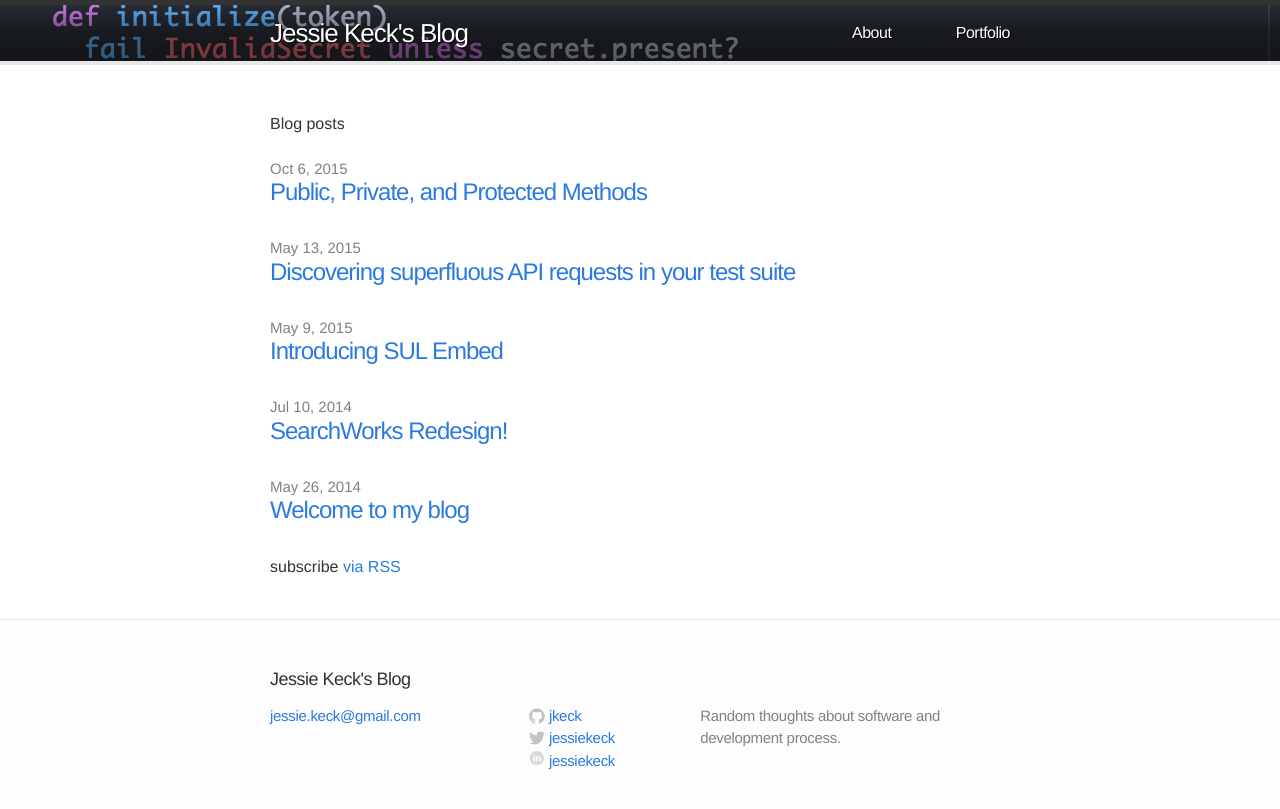
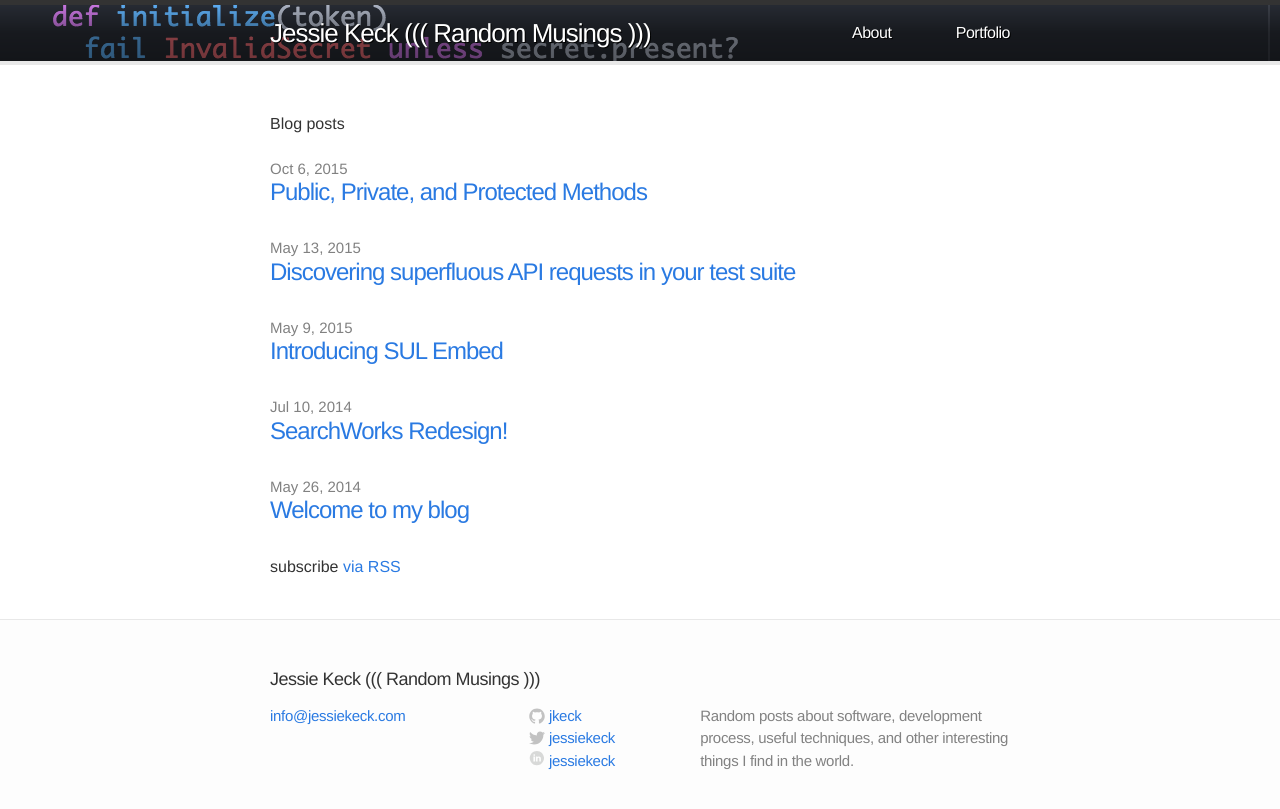
Before and after one commit to jkeck/jkeck.github.io, a Jekyll site: the page built from index.html, in a window 1280 px wide. Shown: the top 809 px of the page. Built offline with Jekyll 4.4.1, drawn with Linux system fonts in a browser that asks for light colours; nearby versions of some CDN libraries.

Commit message:
Update basic info in config.

```diff
--- a/_config.yml
+++ b/_config.yml
@@ -1,7 +1,7 @@
 # Site settings
-title: Jessie Keck's Blog
-email: jessie.keck@gmail.com
-description: "Random thoughts about software and development process."
+title: Jessie Keck ((( Random Musings )))
+email: info@jessiekeck.com
+description: "Random posts about software, development process, useful techniques, and other interesting things I find in the world."
 baseurl: ""
 url: "http://jessiekeck.com"
 
```
